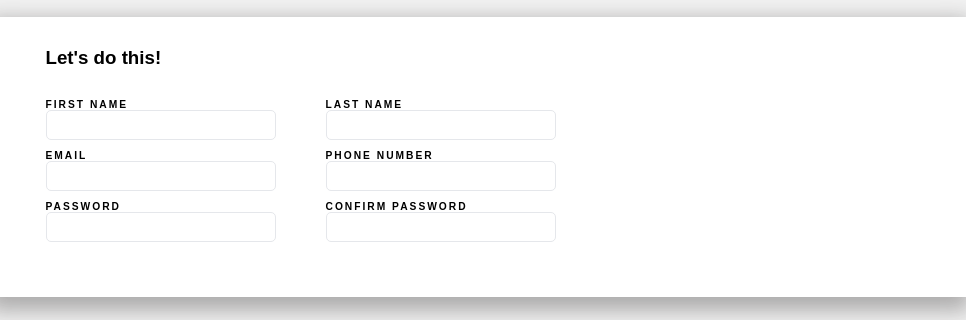
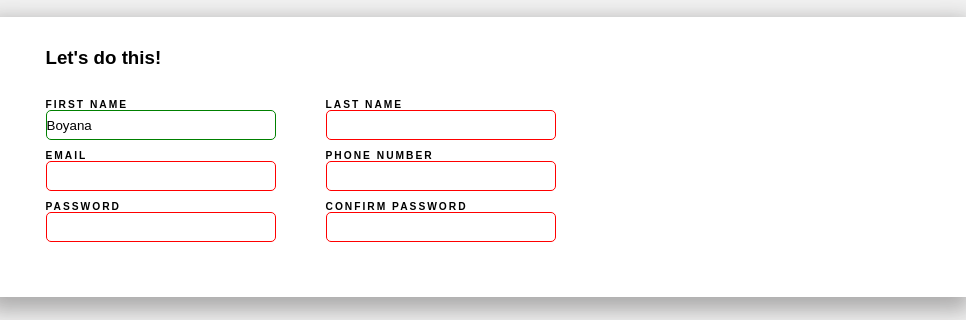
Before and after one commit to boyanaaaa/odin-Sign-up-Form, a plain HTML site: page index.html in a window 1280 px wide. Shown: the part 253-573 px from the top of the page, 314-1280 px from the left. Drawn offline with Linux system fonts and the light colour scheme; a web font is replaced by a local one.

Commit message:
The registration form is xreated.Only HTML and CSS

```diff
--- a/index.html
+++ b/index.html
@@ -38,18 +38,18 @@
           <div class="sign-up">
             <div class="signDivs">
                 <div>
-                <label for="first_name">First Name</label>
-                <input type="text" id="first_name" name="first_name">
+                <label for="first_name" >First Name</label>
+                <input type="text" id="first_name" name="first_name" value="Boyana" pattern="\w{3,16}" required>
                 </div>
 
                 <div>
                 <label for="email">Email</label>
-                <input type="email" id="email" name="email">
+                <input type="email" id="email" name="email" required>
                 </div>
 
                 <div>
                 <label for="email">Password</label>
-                <input type="password" id="password" name="password">
+                <input type="password" id="password" name="password" required>
                 </div>
 
             </div>
@@ -57,17 +57,18 @@
             <div class="signDivs">
                 <div>
                 <label for="last">Last Name</label>
-                <input type="text" id="last" name="last">
+                <input type="text" id="last" name="last" required>
                 </div>
 
               <div>
               <label for="phone">Phone number</label>
-              <input type="number" id="phone" name="phone">
+              <input type="tel" id="phone" name="phone" maxlength="10" pattern="[0-9]*"
+                        required>
               </div>
 
               <div>
               <label for="email"> Confirm Password</label>
-              <input type="password" id="password" name="password">
+              <input type="password" id="password" name="password" required>
               </div>
 
           </div>
--- a/styles.css
+++ b/styles.css
@@ -145,3 +145,16 @@ input {
     font-weight: 700;
     text-decoration: none;
 }
+
+
+
+
+
+
+input:invalid {
+  border-color: red;
+}
+
+input:valid {
+  border-color: green;
+}
```
